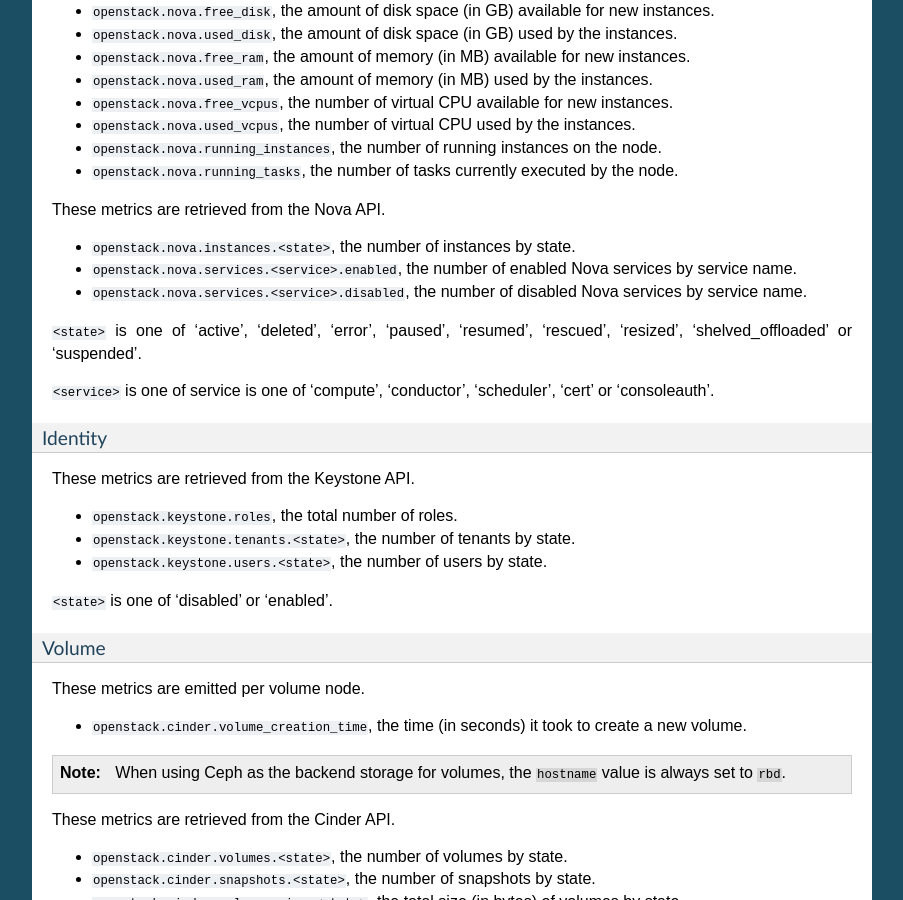
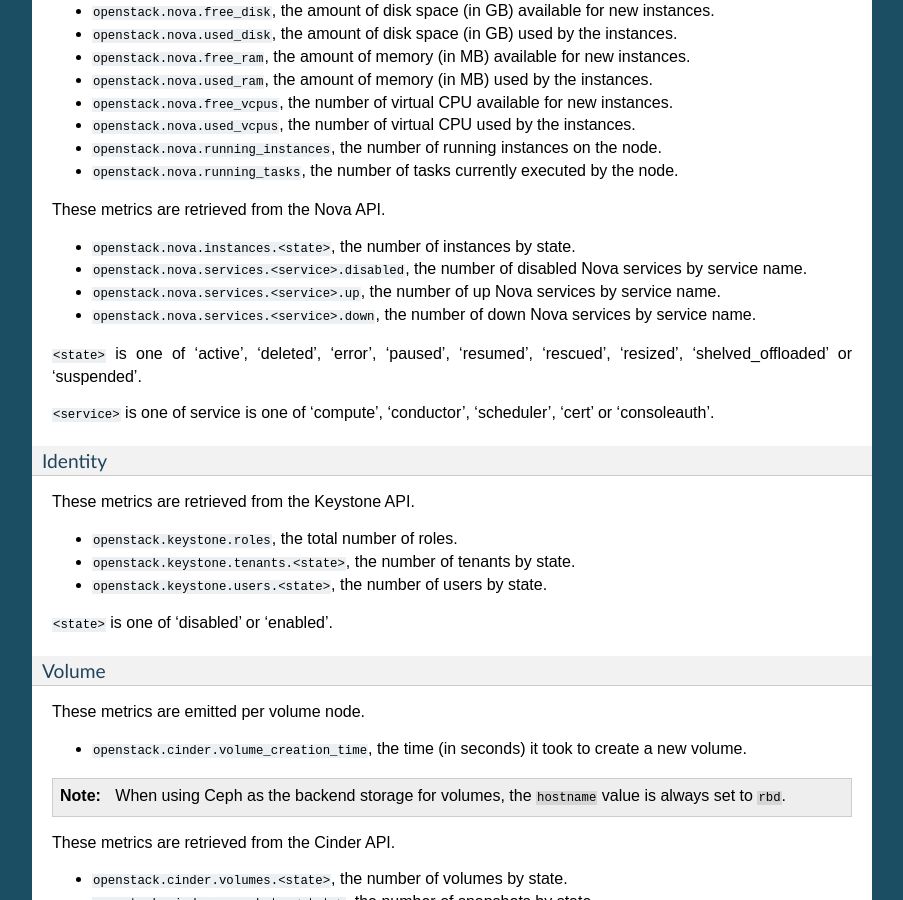
Before and after one commit to openstack-archive/fuel-plugin-lma-collector, a Sphinx documentation site: the page built from doc/source/metrics.rst, in a window 1280 px wide and 900 px high, scrolled down 7883 px. Shown: the whole window, without its empty margins (198-1101 px from the left). Built offline with Sphinx 7.4.7, drawn with Linux system fonts in a browser that asks for light colours.

Commit message:
Add Nova service state metrics: up or down
Change-Id: I938cb4eab945bf860f8841c3173cbd5e7fd8a67c

```diff
--- a/doc/source/metrics/openstack.rst
+++ b/doc/source/metrics/openstack.rst
@@ -26,10 +26,12 @@ These metrics are emitted per compute node.
 These metrics are retrieved from the Nova API.
 
 * ``openstack.nova.instances.<state>``, the number of instances by state.
-* ``openstack.nova.services.<service>.enabled``, the number of enabled Nova
-  services by service name.
 * ``openstack.nova.services.<service>.disabled``, the number of disabled Nova
   services by service name.
+* ``openstack.nova.services.<service>.up``, the number of up Nova services by
+  service name.
+* ``openstack.nova.services.<service>.down``, the number of down Nova services
+  by service name.
 
 ``<state>`` is one of 'active', 'deleted', 'error', 'paused', 'resumed', 'rescued', 'resized', 'shelved_offloaded' or 'suspended'.
 
```
Also changed, not shown: 1 other file.
